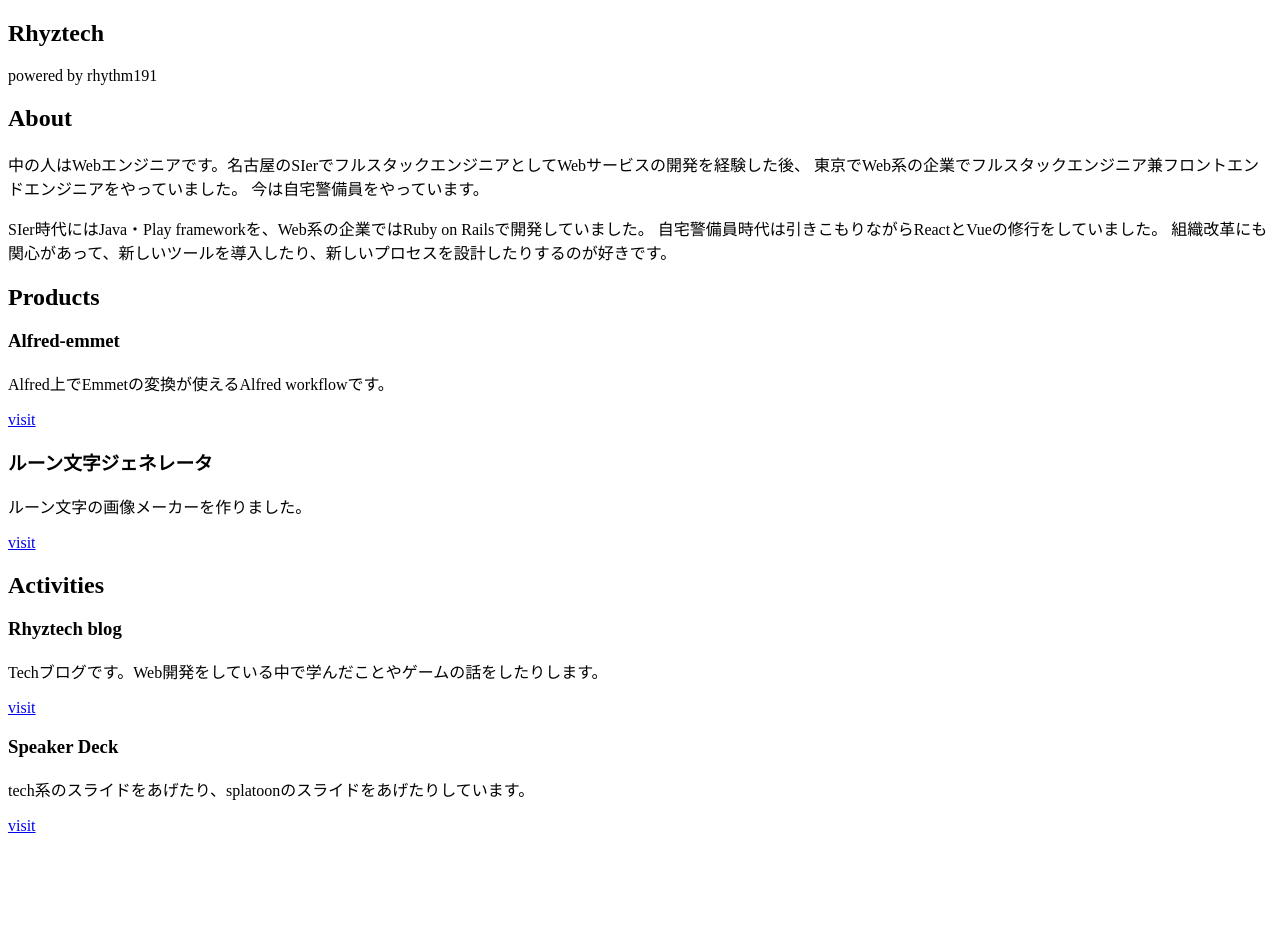
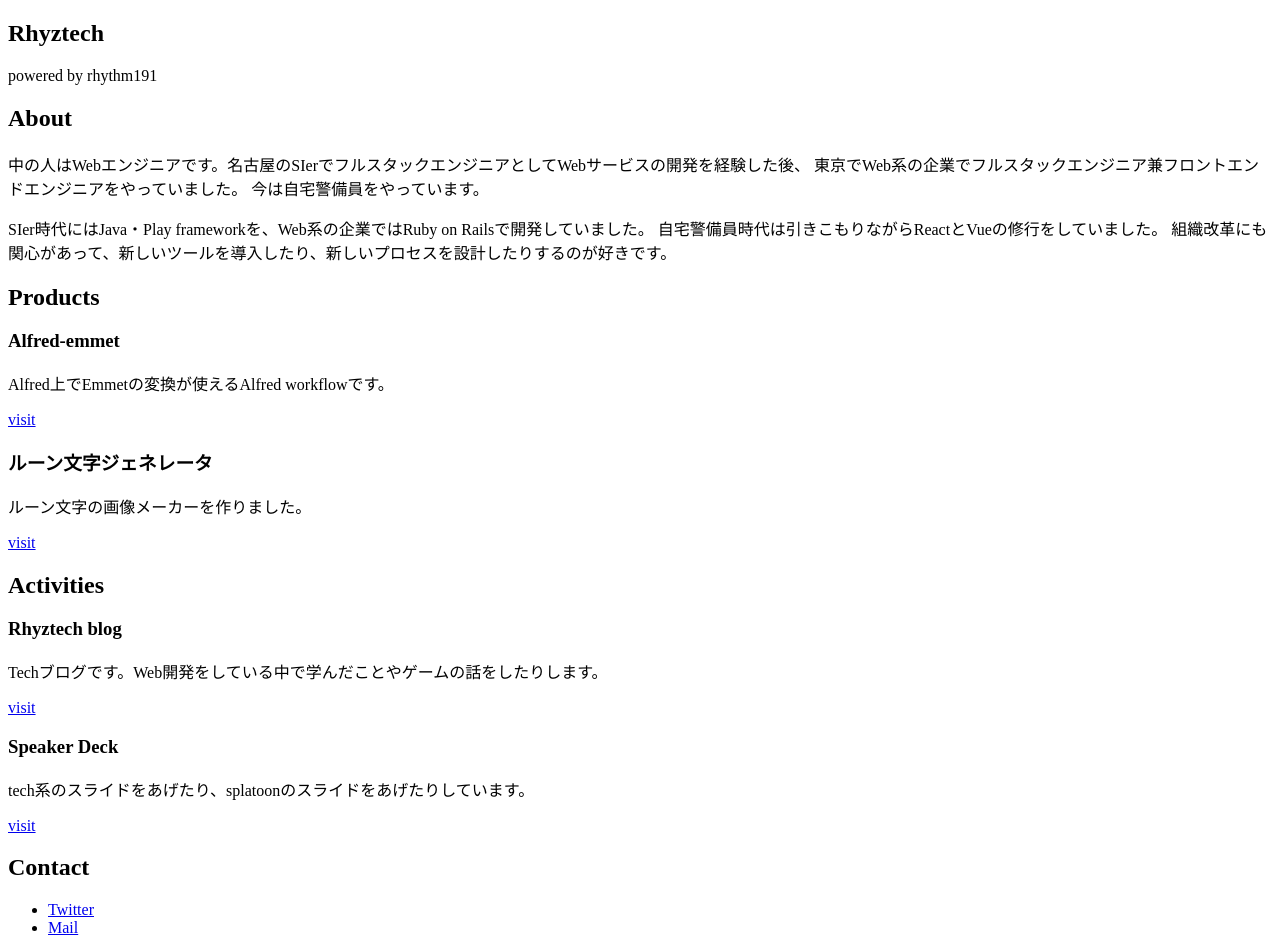
Before and after one commit to rhythm191/website, a Next.js app: page / in a window 1280 px wide. Shown: the top 950 px of the page. Before the commit the page ends 843 px from the top, so only its background shows below. Built offline with nearby package versions, Linux system fonts and the light colour scheme.

Commit message:
add contact section

```diff
--- a/pages/index.jsx
+++ b/pages/index.jsx
@@ -54,6 +54,18 @@
           <a href="https://speakerdeck.com/rhythm191">visit</a>
         </div>
       </section>
+
+      <section id="contact">
+        <h2>Contact</h2>
+        <ul>
+          <li>
+            <a href="https://twitter.com/rhythm191">Twitter</a>
+          </li>
+          <li>
+            <a href="mailto:sac2ndg+develop@gmail.com">Mail</a>
+          </li>
+        </ul>
+      </section>
     </main>
   );
 }
```
